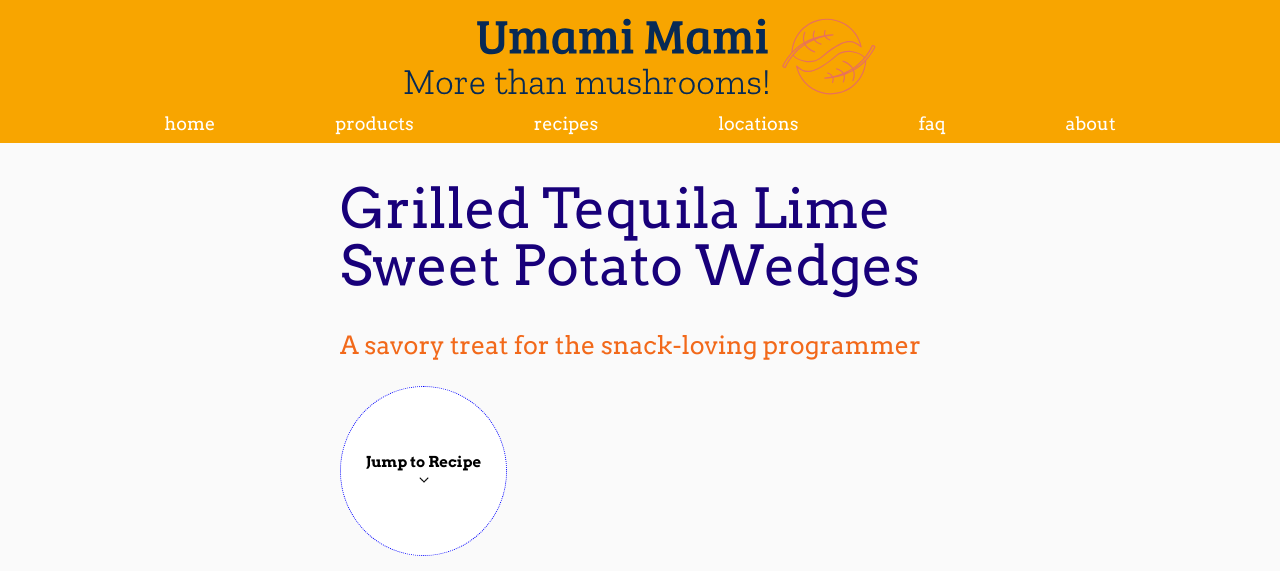
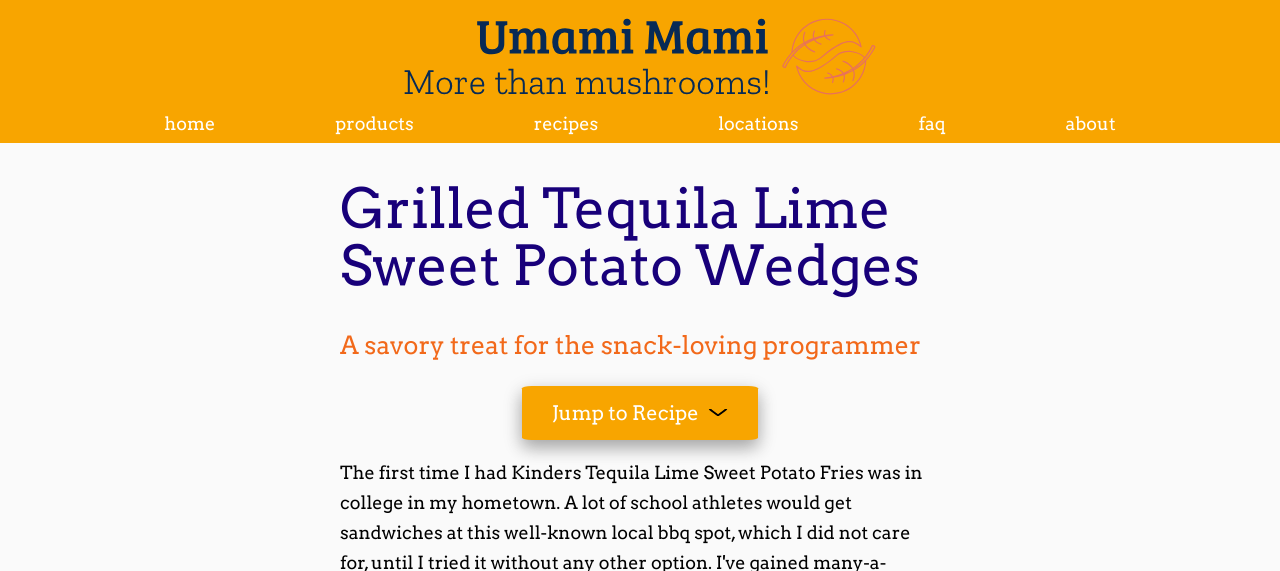
Before and after one commit to m3ia/mock-recipe-page, a plain HTML site: page index.html in a window 1280 px wide. Shown: the top 571 px of the page. Drawn offline with Linux system fonts and the light colour scheme; a web font is replaced by a local one.

Commit message:
add jump button

```diff
--- a/index.html
+++ b/index.html
@@ -53,15 +53,12 @@
         <div class="titleSection">
             <h1>Grilled Tequila Lime Sweet Potato Wedges</h1>
             <h3>A savory treat for the snack-loving programmer</h3>
-            <button class="jumpBtn">
-                Jump to Recipe
-                <!-- https://www.w3docs.com/snippets/html/how-to-create-an-anchor-link-to-jump-to-a-specific-part-of-a-page.html -->
-                <br>
-                <img id="arrow" src="./down.png">
-            </button>
         </div>
         <div class="description">
             <div class="intro">
+                <button class="jumpBtn">
+                    <a href="#recipeStart">Jump to Recipe  <img id="arrow" src="./down.png"></a>
+                </button>
                 <p>The first time I had Kinders Tequila Lime Sweet Potato Fries was in college in my hometown. A lot of school athletes would get sandwiches at this well-known local bbq spot, which I did not care for, until I tried it without any other option. I've gained many-a-pound since then.</p>
                 <img src = "https://cdn.shopify.com/s/files/1/0200/4672/articles/Kinders_Tequila_Lime_Sweet_Potato_Wedges_Web_1024x1024.jpg?v=1598298514" alt="Cooked sweet potato fries on a serving platter">
                 <p>Photo credit: <a href= "https://kinders.com/blogs/recipes_and_tips/grilled-tequila-lime-sweet-potato-wedges">Kinders</a></p>
@@ -69,6 +66,7 @@
         </div>
         <div class="prepInstructions">
             <div>
+                <a id="recipeStart"></a>
                 <h2>What You'll Need:</h2>
                 <ul>
                     <li>2-3 small sweet potatoes</li>
--- a/styles.css
+++ b/styles.css
@@ -17,23 +17,6 @@ body {
     min-width: 470px;
   }
 
-/* Jump to Recipe Button */
-.jumpBtn {
-    z-index: 1;
-    background-color: white;
-    border: 1px dotted blue;
-    font-family: 'Arvo', 'Arial', 'Helvetica';
-    font-weight: 700;
-    font-size: 15px;
-    padding: 25px;
-    border-radius: 100%;
-    height: 170px;
-}
-
-#arrow {
-    width: 10px;
-    height: 10px;
-}
 /* Hamburger Menu Nav */
 
 #burgerLogo {
@@ -199,7 +182,34 @@ p, li, a {
     display: flex;
     flex-direction: column;
     align-items: center;
-    /* justify-content: center; */
+}
+
+/* Jump to Recipe Button */
+.jumpBtn {
+    background-color: #F8A500;
+    border: none;
+    padding: 2% 5%;
+    border-radius: 4%;
+    text-align: center;
+    display: inline-block;
+    box-shadow: 0 8px 16px 0 rgba(0, 0, 0, 0.2), 0 6px 20px 0 rgba(0, 0, 0, 0.19);
+}
+
+.jumpBtn a {
+    text-decoration: none;
+    font-size: 20px;
+    color: white;
+    font-family: 'Arvo', 'Arial', 'Helvetica';
+}
+
+.jumpBtn a:hover {
+    color: rgb(24, 0, 122);
+}
+
+#arrow {
+    width: 20px;
+    height: 15px;
+    padding-left: 5px;
 }
 
 img {
@@ -211,6 +221,11 @@ img {
 .container {
     max-width: 75%;
 }
+
+.titleSection {
+    position: relative;
+}
+
 .titleSection, .description, .prepInstructions {
     float: center;
     max-width: 600px;
@@ -219,6 +234,7 @@ img {
 #prepInfo {
     min-width: 400px;
 }
+
 .prepItem {
     border: 2px dashed black;
     display: inline-block;
```
